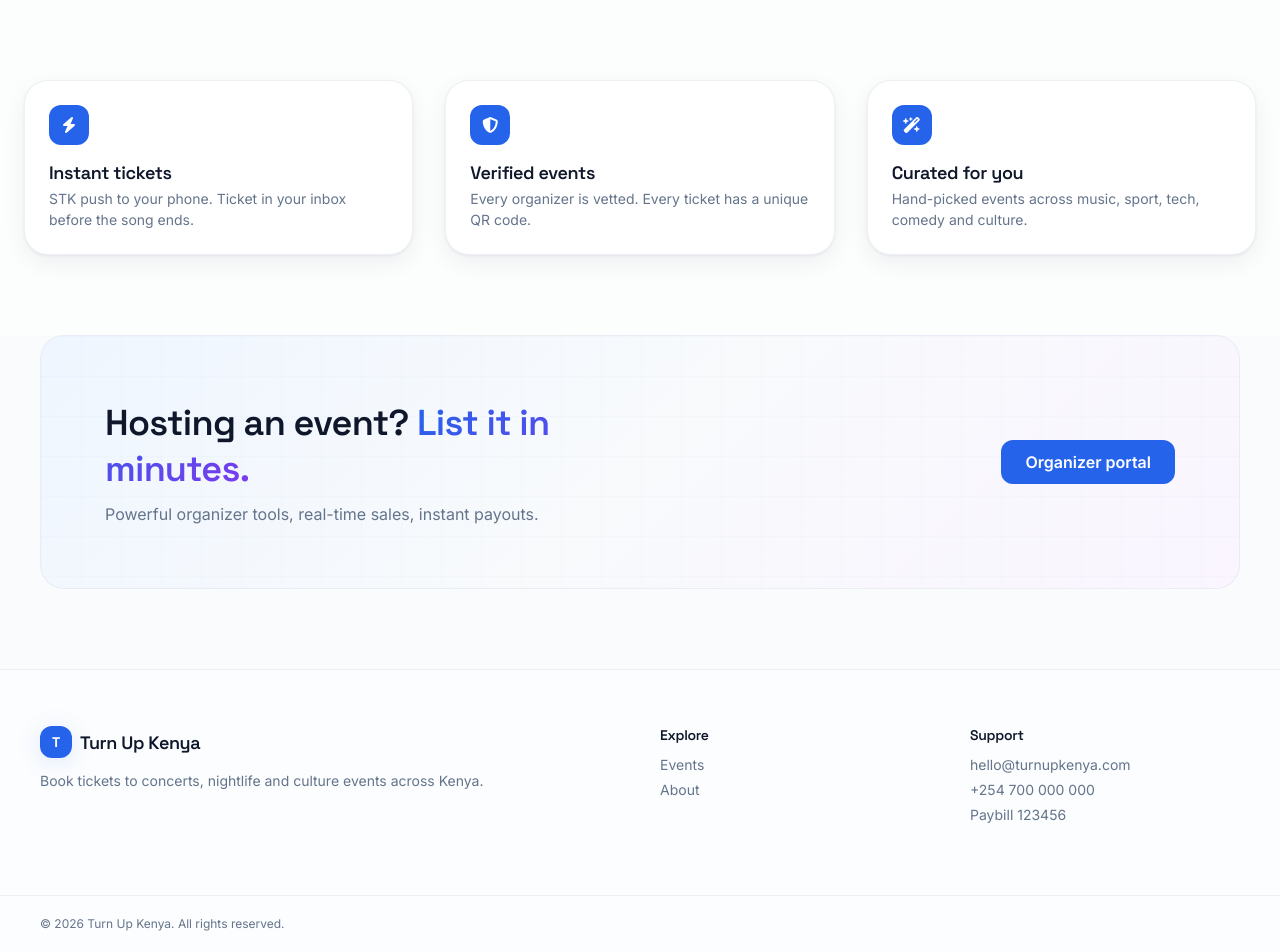
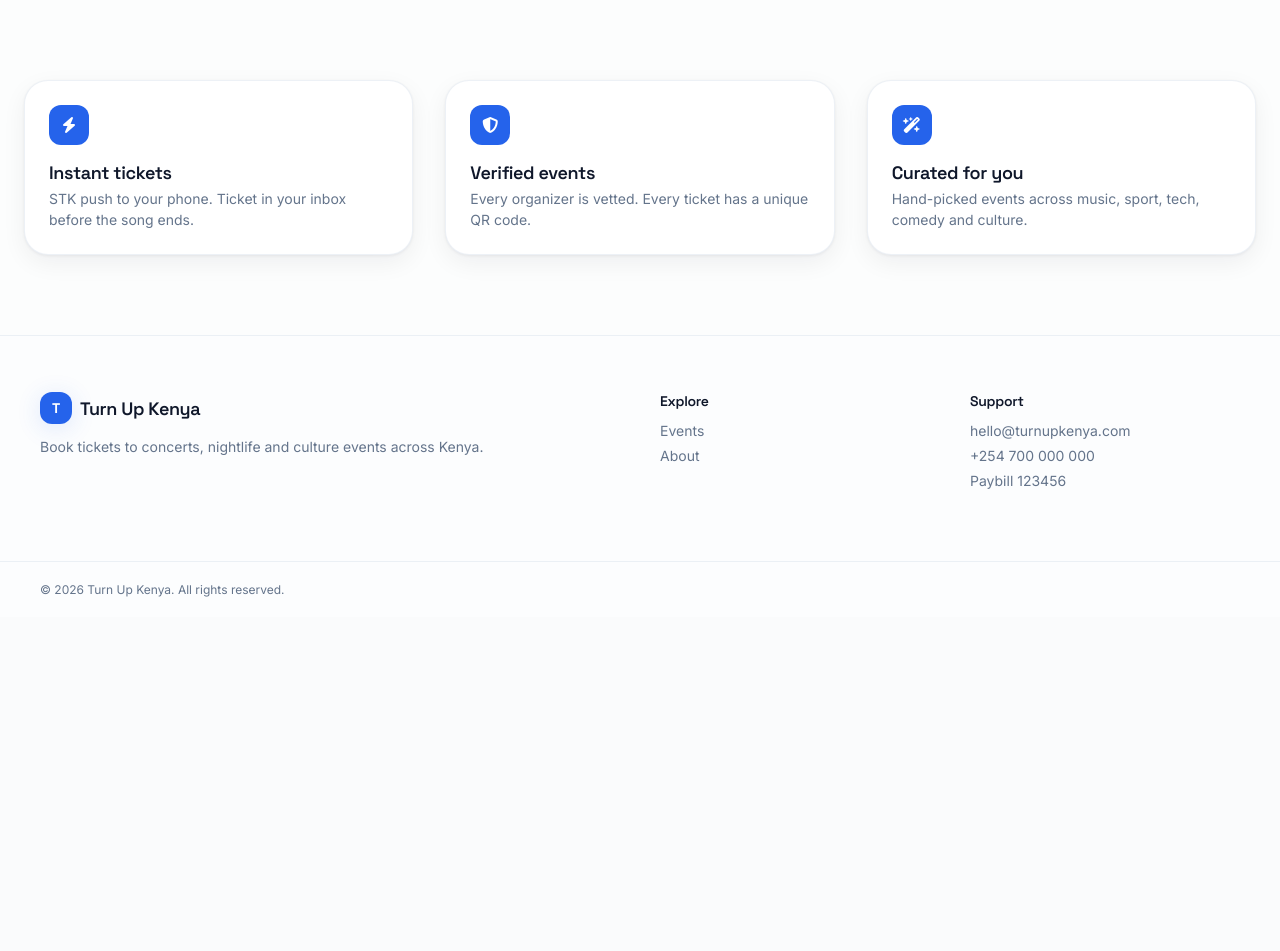
Before and after one commit to xbabavoss/turnup-kenya, a Django app: page / in a window 1280 px wide. Shown: the part 1214-2165 px from the top of the page. After the commit the page ends 1811 px from the top, so only its background shows below. Run offline with Django 4.2, Linux system fonts and the light colour scheme; data comes from the database, SQL or seed files in the repository; data that the repository does not hold is empty.

Commit message:
update home

```diff
--- a/templates/core/home.html
+++ b/templates/core/home.html
@@ -77,17 +77,5 @@
       </div>
     </div>
   </section>
-
-  <section class="page-section" style="padding-top: 0;">
-    <div class="cta-band">
-      <div class="cta-band-grid"></div>
-      <div class="cta-band-body">
-        <h2 class="font-display">Hosting an event? <span class="text-gradient">List it in minutes.</span></h2>
-        <p>Powerful organizer tools, real-time sales, instant payouts.</p>
-      </div>
-      <a href="{% url 'portal_login' %}" class="btn btn-brand btn-lg" style="position: relative; flex-shrink: 0;">Organizer portal</a>
-    </div>
-  </section>
-
 </div>
 {% endblock %}
```
Also changed, not shown: 1 other file.
